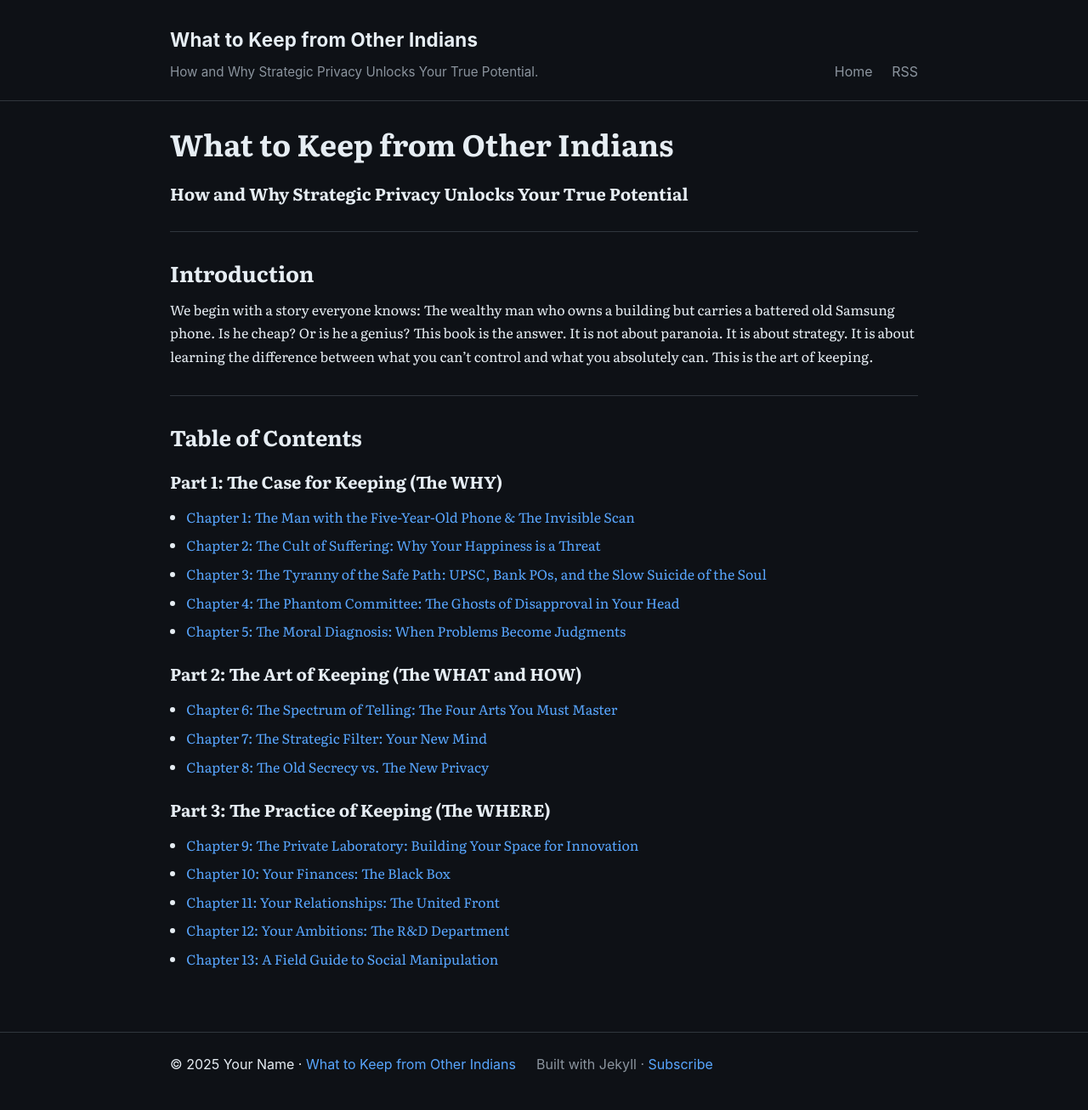
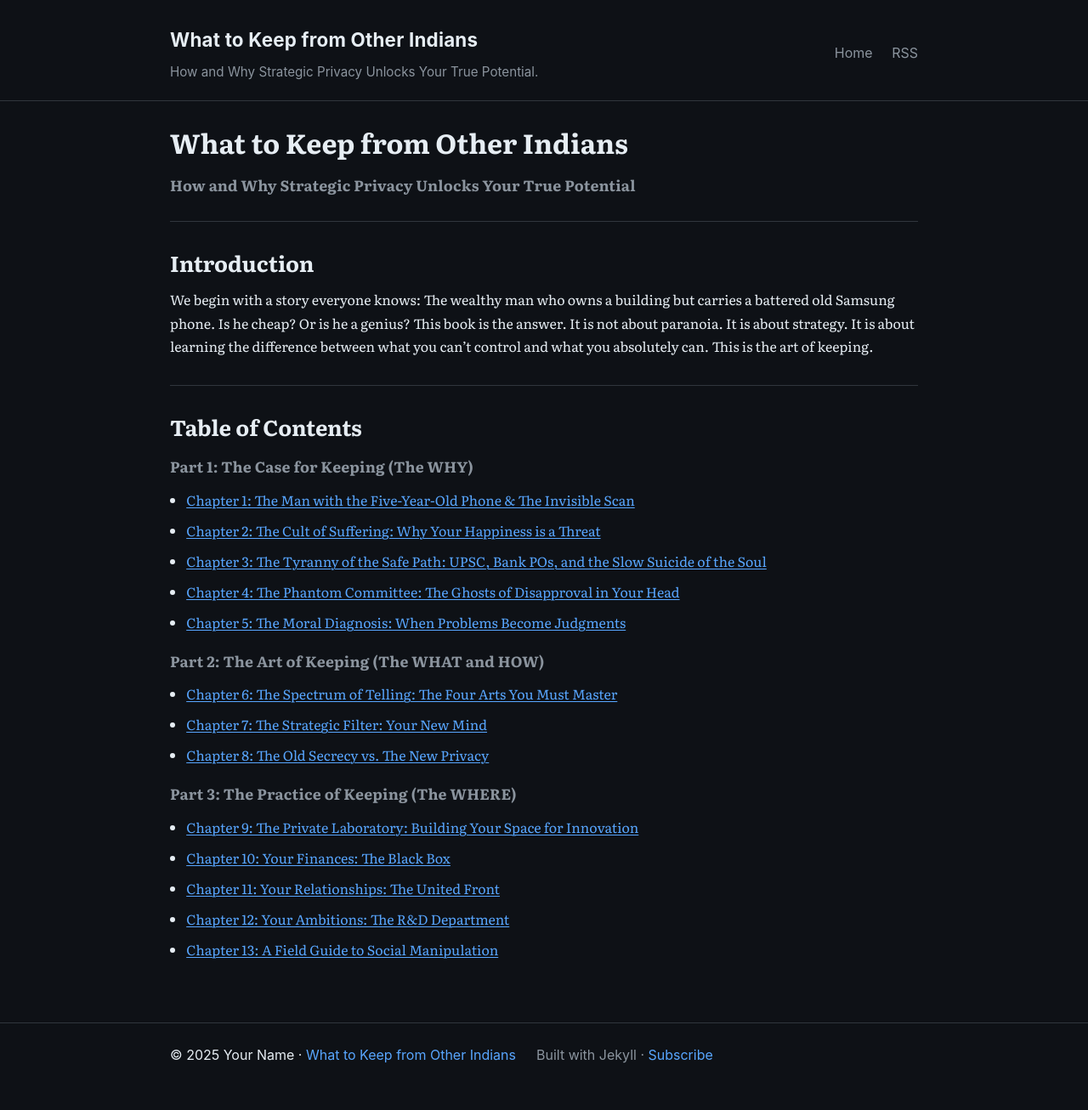
Before and after one commit to nodesman/wckfiwh, a Jekyll site: the page built from index.md, in a window 1280 px wide. Shown: the whole page at 85% size. Built offline with Jekyll 4.4.1, drawn with Linux system fonts in a browser that asks for light colours.

Commit message:
implemented

```diff
--- a/assets/css/style.css
+++ b/assets/css/style.css
@@ -39,7 +39,7 @@ body {
 }
 .header-inner {
   display: flex;
-  align-items: flex-end;
+  align-items: center;
   justify-content: space-between;
   padding: 28px 0 20px;
 }
@@ -81,14 +81,17 @@ h1, h2, h3 {
   line-height: 1.25;
   color: var(--fg);
 }
-h1 { font-size: 2.2rem; margin: 0 0 0.6rem; }
-h2 { font-size: 1.6rem; margin: 2rem 0 0.6rem; }
-h3 { font-size: 1.25rem; margin: 1.5rem 0 0.5rem; }
+h1 { font-size: clamp(1.7rem, 4vw + 0.8rem, 2rem); margin: 0 0 0.8rem; text-wrap: balance; }
+h2 { font-size: clamp(1.25rem, 2.2vw + 0.8rem, 1.6rem); margin: 1.6rem 0 0.6rem; text-wrap: balance; }
+h3 { font-size: 1.1rem; margin: 1.2rem 0 0.5rem; color: var(--muted); font-weight: 600; letter-spacing: 0.2px; }
 
 p { margin: 0.9rem 0; }
 
 a { color: var(--accent); text-decoration: none; }
 a:hover { color: var(--accent-hover); text-decoration: underline; }
+
+/* Improve link affordance in reading area */
+.content a { text-decoration: underline; text-underline-offset: 2px; text-decoration-thickness: 0.08em; }
 
 hr {
   border: 0;
@@ -98,7 +101,7 @@ hr {
 }
 
 ul, ol { padding-left: 1.2rem; }
-li { margin: 0.4rem 0; }
+li { margin: 0.55rem 0; }
 
 blockquote {
   margin: 1.2rem 0;
@@ -193,7 +196,7 @@ body.drawer-open { overflow: hidden; }
 
 /* Mobile tweaks */
 @media (max-width: 640px) {
-  .container { padding: 0 16px; }
+  .container { padding: 0 20px; }
 
   .header-inner {
     flex-direction: column;
@@ -213,9 +216,10 @@ body.drawer-open { overflow: hidden; }
   .install-button { margin-left: 0; }
 
   h1 { font-size: 1.9rem; }
-  h2 { font-size: 1.4rem; }
-  h3 { font-size: 1.1rem; }
+  h2 { font-size: 1.35rem; }
+  h3 { font-size: 1.0rem; }
 
   ul, ol { padding-left: 1rem; }
   hr { margin: 1.25rem 0; }
+  body { font-size: 17px; }
 }
```
